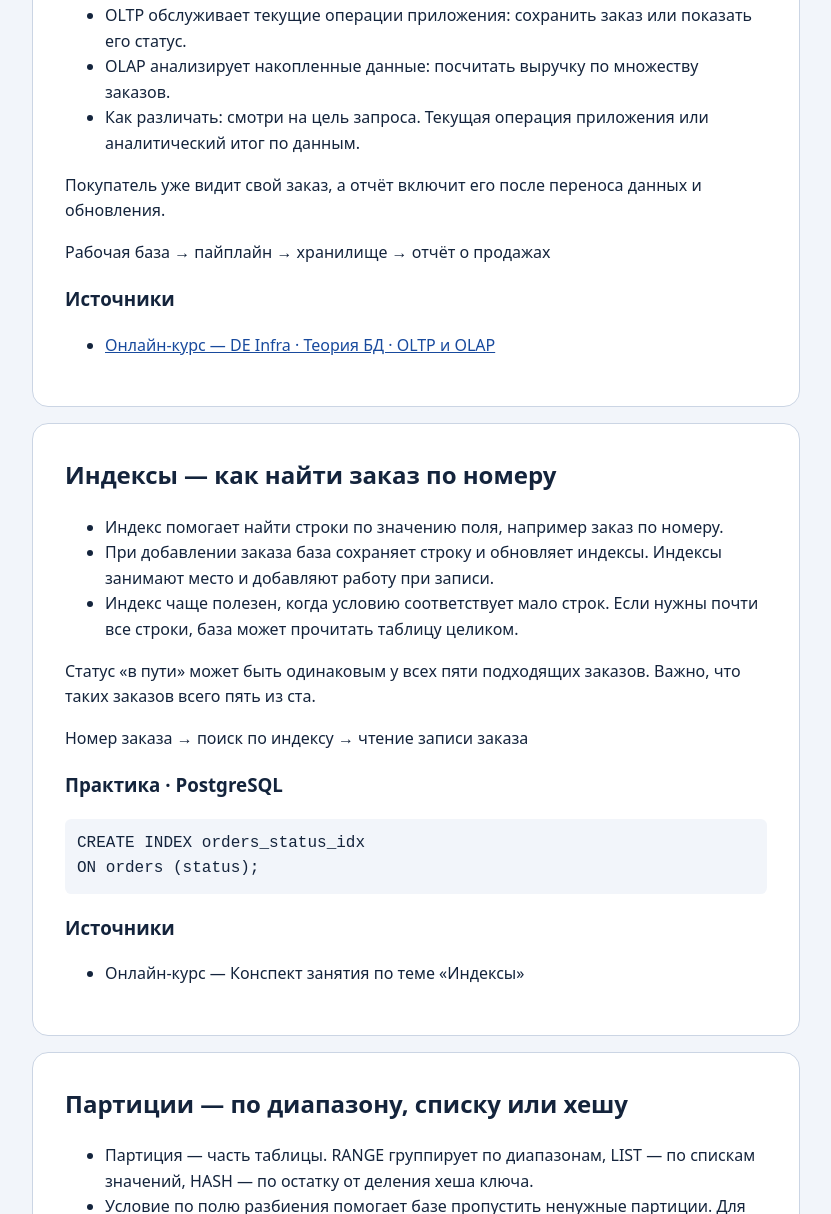
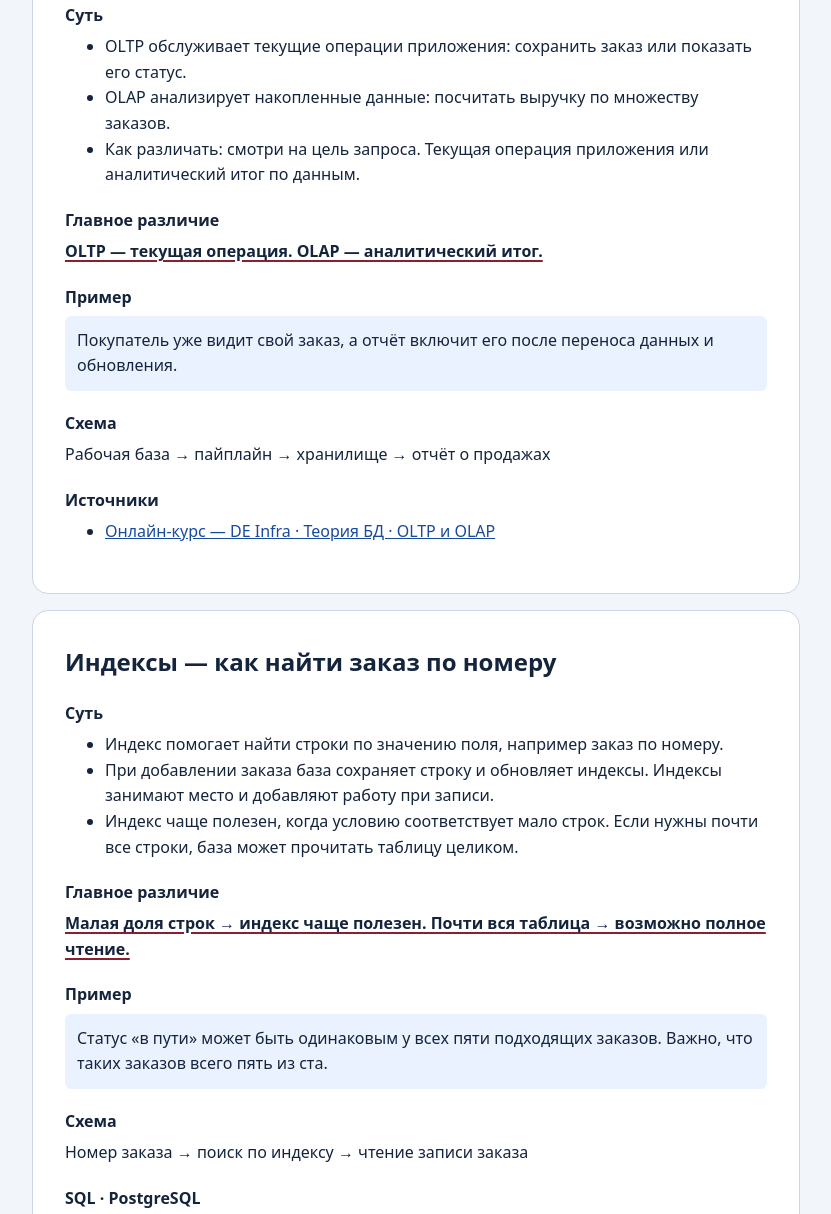
Before and after one commit to avaricej/DE-learn, a plain HTML site: page index.html in a window 1280 px wide. Shown: the part 559-1773 px from the top of the page, without its empty margins (224-1055 px from the left). Drawn offline with Linux system fonts and the light colour scheme.

Commit message:
Improve study card visual hierarchy

```diff
--- a/app.js
+++ b/app.js
@@ -22,6 +22,7 @@ function renderCard(card, quiz) {
 
   if (quiz) {
     article.append(
+      element('h3', 'Вопрос'),
       element('p', card.question),
       disclosure('Показать подсказку', card.hint),
       disclosure('Показать ответ', card.answer),
@@ -31,12 +32,28 @@ function renderCard(card, quiz) {
     for (const line of card.summary) {
       summary.append(element('li', line));
     }
-    article.append(summary, element('p', card.example), element('p', card.diagram));
+    article.append(element('h3', 'Суть'), summary);
+
+    if (card.takeaway) {
+      const takeaway = element('p', '');
+      const emphasis = element('strong', card.takeaway);
+      emphasis.className = 'takeaway';
+      takeaway.append(emphasis);
+      article.append(element('h3', 'Главное различие'), takeaway);
+    }
+
+    const example = element('p', card.example);
+    example.className = 'example';
+    article.append(element('h3', 'Пример'), example);
+
+    if (card.diagram) {
+      article.append(element('h3', 'Схема'), element('p', card.diagram));
+    }
   }
 
   if (card.practice) {
     const { dialect, example, question, hint, answer } = card.practice;
-    article.append(element('h3', 'Практика · ' + dialect));
+    article.append(element('h3', (quiz ? 'Практика · ' : 'SQL · ') + dialect));
     if (quiz) {
       article.append(
         element('p', question),
--- a/cards.json
+++ b/cards.json
@@ -1,6 +1,7 @@
 [
   {
     "id": "oltp-olap",
+    "takeaway": "OLTP — текущая операция. OLAP — аналитический итог.",
     "title": "OLTP и OLAP — заказы и отчёты",
     "terms": [
       "Теория БД",
@@ -30,6 +31,7 @@
   },
   {
     "id": "indexes",
+    "takeaway": "Малая доля строк → индекс чаще полезен. Почти вся таблица → возможно полное чтение.",
     "title": "Индексы — как найти заказ по номеру",
     "terms": ["Теория БД", "индекс", "селективность", "полное сканирование"],
     "summary": [
@@ -58,6 +60,7 @@
   },
   {
     "id": "partitions",
+    "takeaway": "RANGE — диапазон. LIST — список. HASH — остаток от деления хеша.",
     "title": "Партиции — по диапазону, списку или хешу",
     "terms": ["Теория БД", "партиционирование", "ключ партиционирования", "partition pruning", "отсечение партиций", "RANGE", "LIST", "HASH", "DEFAULT"],
     "summary": [
@@ -92,6 +95,7 @@
   },
   {
     "id": "shards",
+    "takeaway": "Ключ шардирования известен → можно выбрать шард. Ключ неизвестен → поиск может затронуть все шарды.",
     "title": "Шарды — как распределить заказы между серверами?",
     "terms": ["Теория БД", "шардирование", "ключ шардирования", "горячий шард", "перекос нагрузки"],
     "summary": [
@@ -113,6 +117,7 @@
   },
   {
     "id": "replication",
+    "takeaway": "local — сохранено на основном сервере. remote_apply — применено на синхронной реплике.",
     "title": "Репликация — когда заказ виден на копии?",
     "terms": ["Теория БД", "реплика", "отставание реплики", "синхронная репликация", "асинхронная репликация", "remote_apply"],
     "summary": [
@@ -146,6 +151,7 @@
   },
   {
     "id": "index-types",
+    "takeaway": "Hash — только равенство. B-tree — равенство и диапазоны.",
     "title": "Типы индексов PostgreSQL — как выбрать под запрос?",
     "terms": [
       "Теория БД",
--- a/style.css
+++ b/style.css
@@ -3,6 +3,8 @@ body { margin: 0; background: #f2f5fa; color: #14243c; font: 1rem/1.6 system-ui,
 main { width: min(100% - 2rem, 48rem); margin: 3rem auto; }
 h1 { font-size: clamp(1.9rem, 6vw, 3rem); line-height: 1.1; }
 h2 { margin-top: 0; }
+article h3 { margin: 1.25rem 0 .35rem; font-size: 1rem; }
+article :is(p, ul, pre) { margin-top: .35rem; }
 .controls, article { padding: clamp(1rem, 4vw, 2rem); background: white; border: 1px solid #cbd5e4; border-radius: 1rem; }
 .controls { display: grid; gap: .5rem; }
 input, select { font: inherit; }
@@ -11,6 +13,8 @@ fieldset { margin: .5rem 0; border: 1px solid #cbd5e4; border-radius: .4rem; dis
 article + article { margin-top: 1rem; }
 details { border-top: 1px solid #cbd5e4; padding: .65rem 0; }
 summary { cursor: pointer; font-weight: 650; }
-pre { overflow-x: auto; padding: .75rem; background: #f2f5fa; border-radius: .4rem; }
+.example, pre { padding: .75rem; background: #eaf2ff; border-radius: .4rem; }
+pre { overflow-x: auto; }
+.takeaway { text-decoration: underline #8b1e2f .14em; text-underline-offset: .2em; }
 a { color: #184a9d; }
 :focus-visible { outline: 3px solid #2258b0; outline-offset: 3px; }
```
